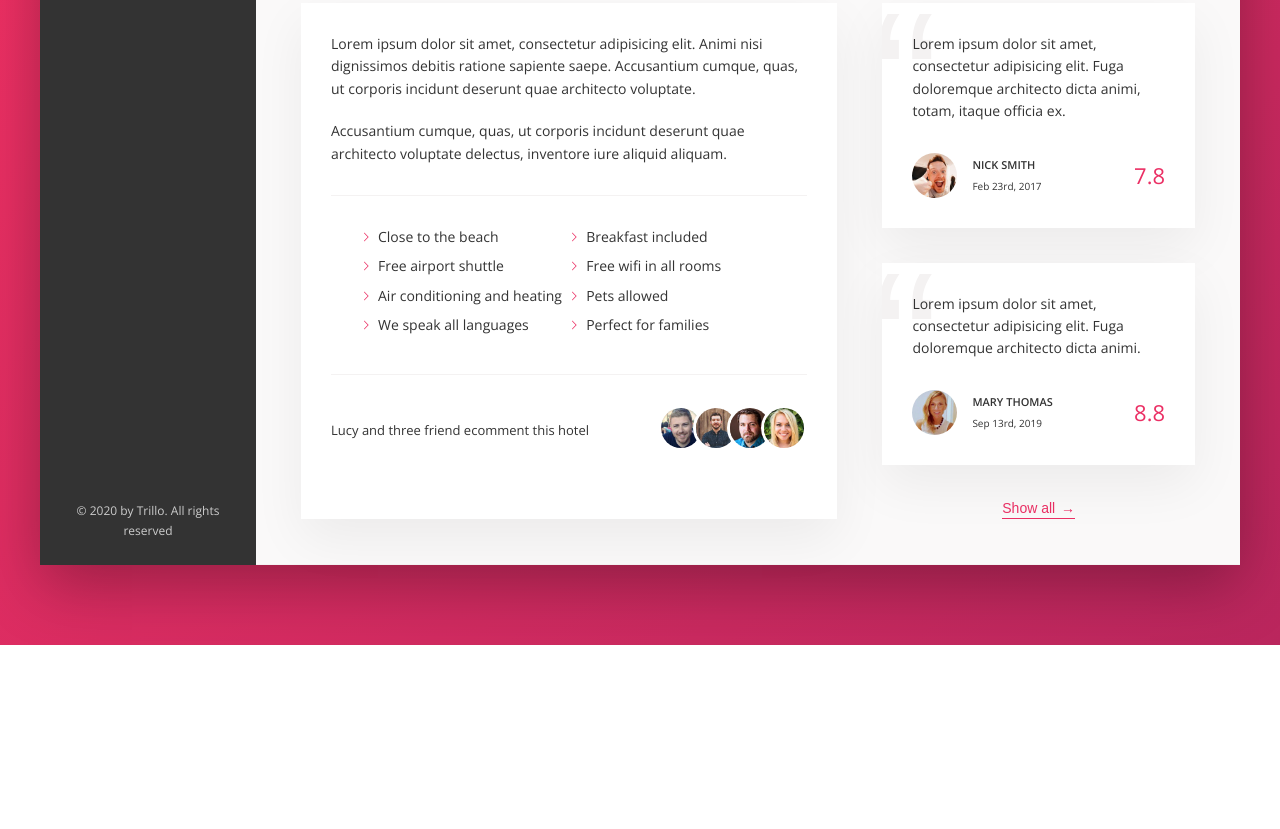
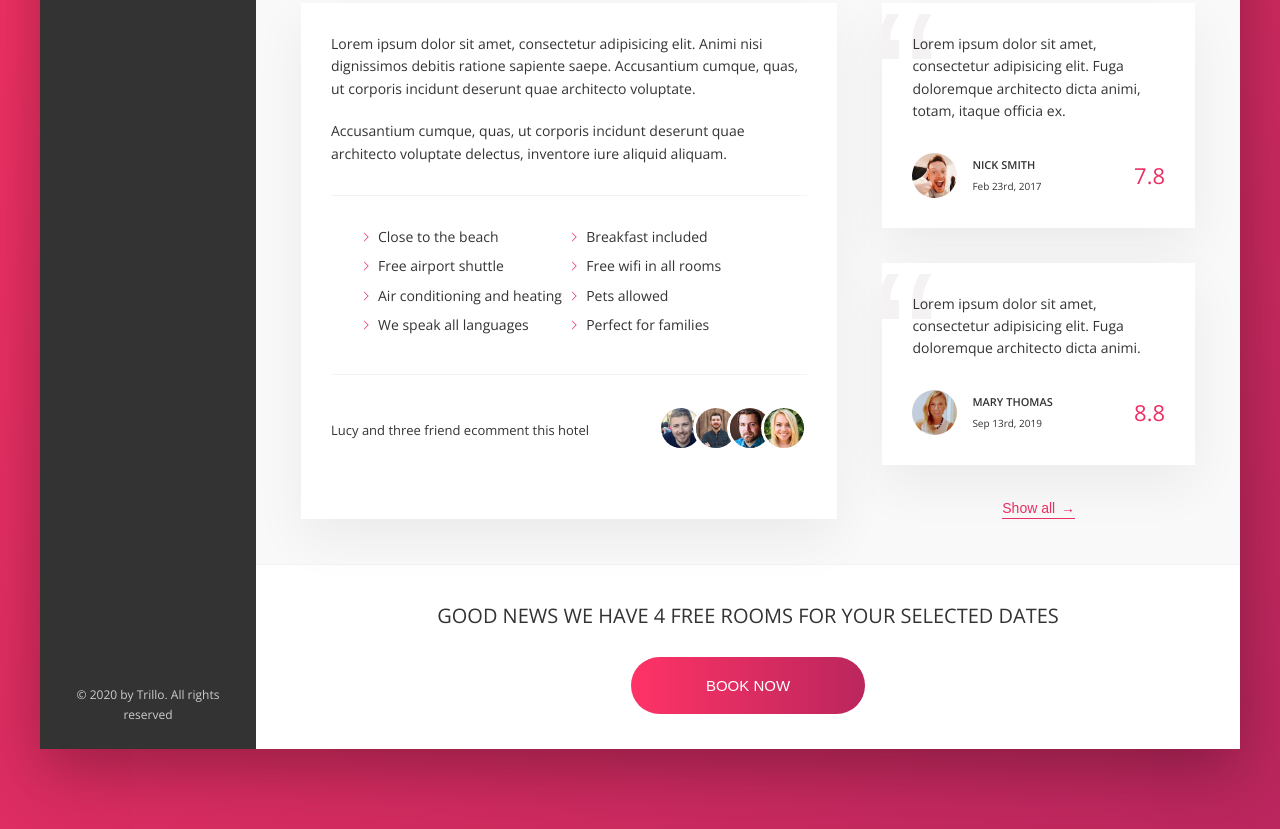
Before and after one commit to JustasTitovec/website-sass-flexbox, a website: page dist/index.html in a window 1280 px wide. Shown: the part 644-1473 px from the top of the page. Before the commit the page ends 1289 px from the top, so only its background shows below. Drawn offline with nearby package versions, Linux system fonts and the light colour scheme.

Commit message:
cta section

```diff
--- a/dist/css/style.css
+++ b/dist/css/style.css
@@ -323,6 +323,52 @@ body {
     font-family: sans-serif;
     z-index: 1; }
 
+.cta {
+  padding: 3.5rem 0;
+  text-align: center; }
+  .cta__book-now {
+    font-size: 2rem;
+    font-weight: 300;
+    text-transform: uppercase;
+    margin-bottom: 2.5rem; }
+
+.btn {
+  font-size: 1.5rem;
+  border: none;
+  font-weight: 300;
+  border: none;
+  text-transform: uppercase;
+  border-radius: 100px;
+  background-image: linear-gradient(to right, var(--color-primary-light), var(--color-primary-dark));
+  cursor: pointer;
+  color: #fff;
+  position: relative;
+  overflow: hidden;
+  outline: none; }
+  .btn__visible {
+    display: inline-block;
+    padding: 2rem 7.5rem;
+    height: 100%;
+    width: 100%;
+    transition: all 0.2s; }
+  .btn__invisible {
+    display: inline-block;
+    position: absolute;
+    height: 100%;
+    width: 100%;
+    padding: 2rem 0;
+    left: 0;
+    top: -100%;
+    transition: all 0.2s; }
+  .btn:hover {
+    background-image: linear-gradient(to left, var(--color-primary-light), var(--color-primary-dark)); }
+  .btn:focus {
+    animation: pulsate 1s infinite; }
+  .btn:hover .btn__visible {
+    transform: translateY(100%); }
+  .btn:hover .btn__invisible {
+    top: 0; }
+
 .container {
   max-width: 120rem;
   margin: 8rem auto;
--- a/dist/index.html
+++ b/dist/index.html
@@ -236,6 +236,16 @@
               <button class="btn-inline">Show all <span>&rarr;</span></button>
             </div>
           </div>
+
+          <div class="cta">
+            <h1 class="cta__book-now">
+              Good news we have 4 free rooms for your selected dates
+            </h1>
+            <button class="btn">
+              <span class="btn__visible">Book now</span>
+              <span class="btn__invisible">Only 4 rooms left</span>
+            </button>
+          </div>
         </main>
       </div>
     </div>
--- a/dist/sass/_components.scss
+++ b/dist/sass/_components.scss
@@ -436,3 +436,76 @@
     z-index: 1;
   }
 }
+
+//
+
+.cta {
+  padding: 3.5rem 0;
+  text-align: center;
+
+  &__book-now {
+    font-size: 2rem;
+    font-weight: 300;
+    text-transform: uppercase;
+    margin-bottom: 2.5rem;
+  }
+}
+
+.btn {
+  font-size: 1.5rem;
+  border: none;
+  font-weight: 300;
+  border: none;
+  text-transform: uppercase;
+  border-radius: 100px;
+  background-image: linear-gradient(
+    to right,
+    var(--color-primary-light),
+    var(--color-primary-dark)
+  );
+
+  cursor: pointer;
+  color: #fff;
+  position: relative;
+  overflow: hidden;
+  outline: none;
+
+  &__visible {
+    display: inline-block;
+    padding: 2rem 7.5rem;
+    height: 100%;
+    width: 100%;
+    transition: all 0.2s;
+  }
+
+  &__invisible {
+    display: inline-block;
+    position: absolute;
+    height: 100%;
+    width: 100%;
+    padding: 2rem 0;
+    left: 0;
+    top: -100%;
+    transition: all 0.2s;
+  }
+
+  &:hover {
+    background-image: linear-gradient(
+      to left,
+      var(--color-primary-light),
+      var(--color-primary-dark)
+    );
+  }
+
+  &:focus {
+    animation: pulsate 1s infinite;
+  }
+
+  &:hover &__visible {
+    transform: translateY(100%);
+  }
+
+  &:hover &__invisible {
+    top: 0;
+  }
+}
```
